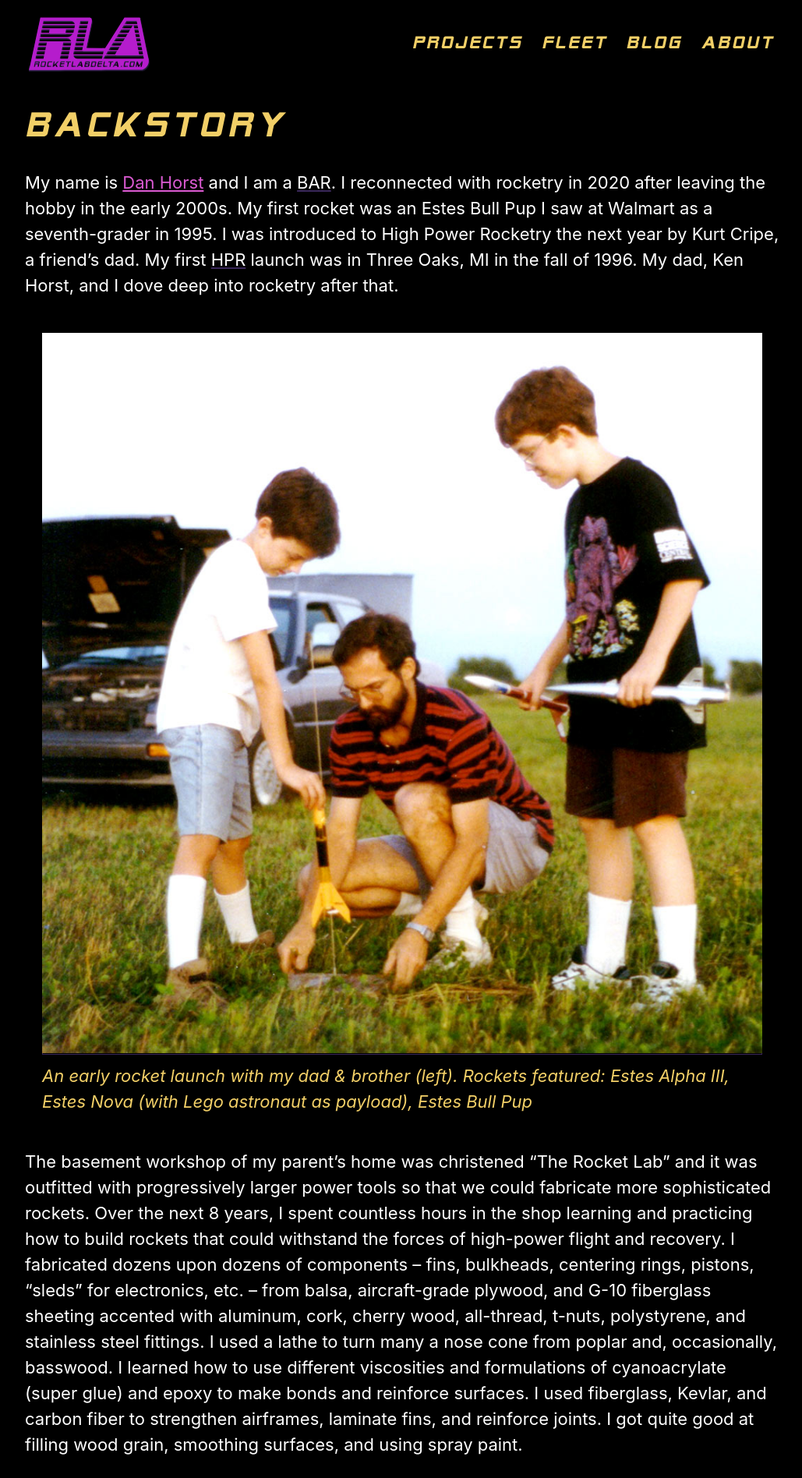
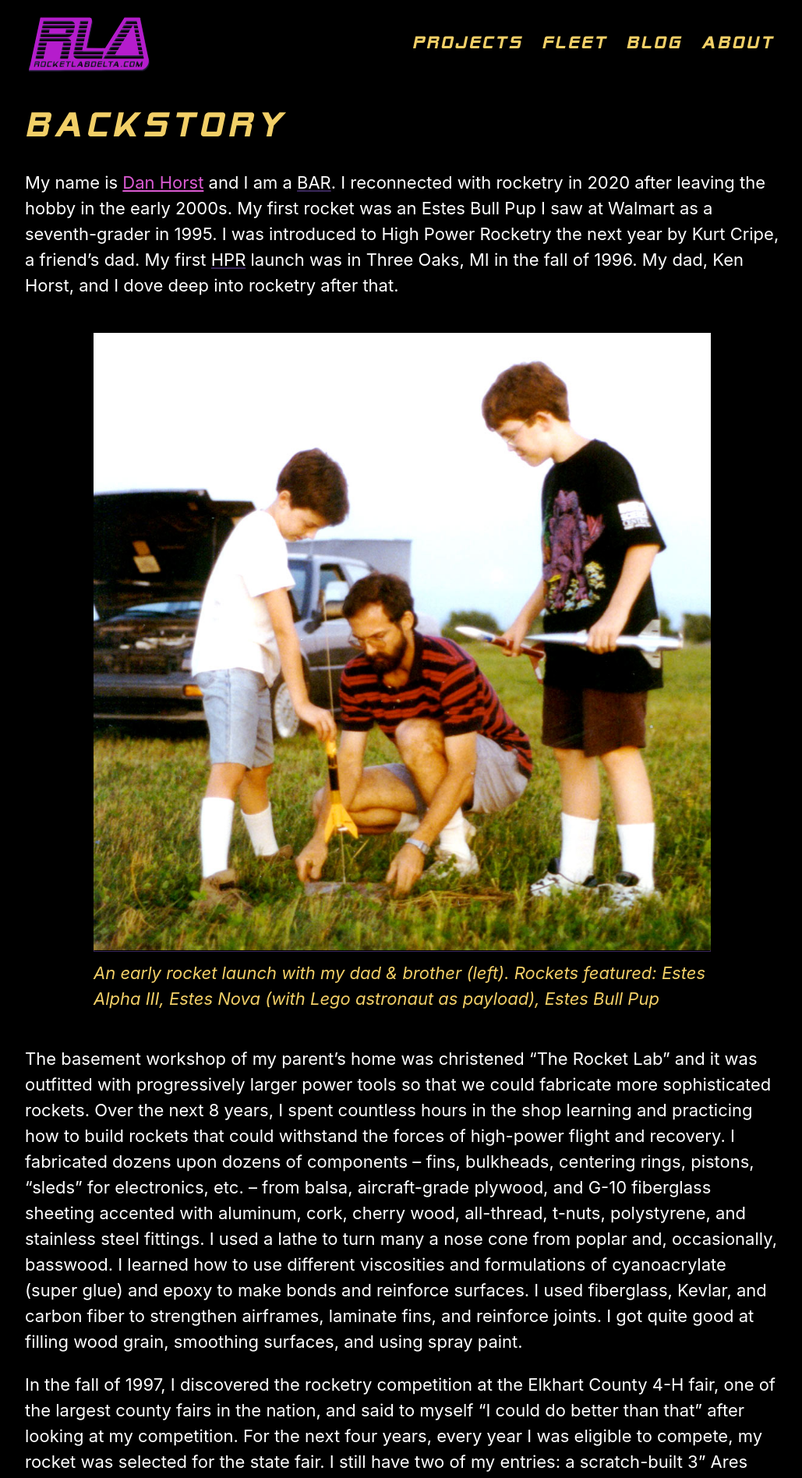
Before and after one commit to rocketlabdelta/rocketlabdelta.com, a Jekyll site: the page built from _posts/2020-01-24-backstory.md, in a window 1280 px wide. Shown: the top 1896 px of the page at 78% size, without its empty margins (124-1153 px from the left). Built offline with Jekyll 4.4.1, drawn with Linux system fonts in a browser that asks for light colours.

Commit message:
Refining margins around images

```diff
--- a/_posts/2020-01-24-backstory.md
+++ b/_posts/2020-01-24-backstory.md
@@ -52,7 +52,7 @@ The rocket was retired after losing a fin to a hard landing in the Nevada desert
 <figure class="r2x3">
   <div class="placeholder"></div>
   <img src="{{ "/assets/photos/2001-G-RAG-3-payload.jpg" | relative_url }}" alt="G-RAG 3 payload" />
-  <figcaption>Avionics & telemetry payload for the G-RAG 3 rocket. Electronics have gotten a <em>lot</em> smaller since then.</figcaption>
+  <figcaption>Avionics &amp; telemetry payload for the G-RAG 3 rocket. Electronics have gotten a <em>lot</em> smaller since then.</figcaption>
 </figure>
 
 My dad was a physics teacher at Goshen High School and coached at least one team for [The American Rocketry Challenge][3] from its inaugural year in 2002 until he retired in 2012.
--- a/assets/css/main.scss
+++ b/assets/css/main.scss
@@ -265,8 +265,12 @@ sup {
   }
 }
 
-.r1x1 .placeholder {
-  padding-top: 100%;
+.r1x1 {
+  margin: 1em 4em;
+
+  .placeholder {
+    padding-top: 100%;
+  }
 }
 
 .r4x3 {
@@ -277,8 +281,12 @@ sup {
   }
 }
 
-.r3x4 .placeholder {
-  padding-top: 75%;
+.r3x4 {
+  margin: 1em 2em;
+
+  .placeholder {
+    padding-top: 75%;
+  }
 }
 
 .r3x2 {
@@ -289,8 +297,12 @@ sup {
   }
 }
 
-.r2x3 .placeholder {
-  padding-top: 66.66%
+.r2x3 {
+  margin: 1em 2em;
+
+  .placeholder {
+    padding-top: 66.66%
+  }
 }
 
 .r9x16 {
@@ -531,7 +543,13 @@ dl {
     font-size: 22px;
   }
 
-  main figure {
+.r1x1,
+.r4x3,
+.r3x4,
+.r3x2,
+.r2x3,
+.r9x16,
+.r16x9 {
     margin-bottom: 2em;
     margin-top: 2em;
   }
```
